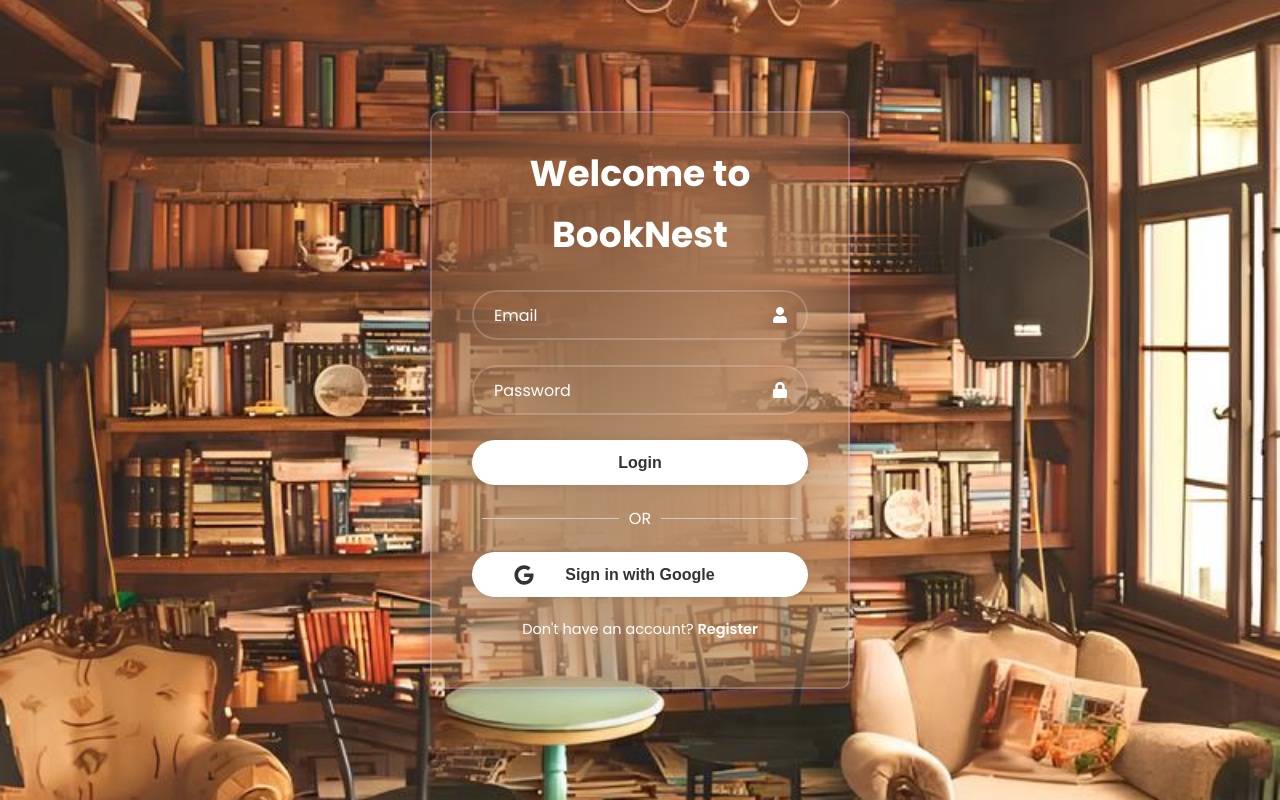
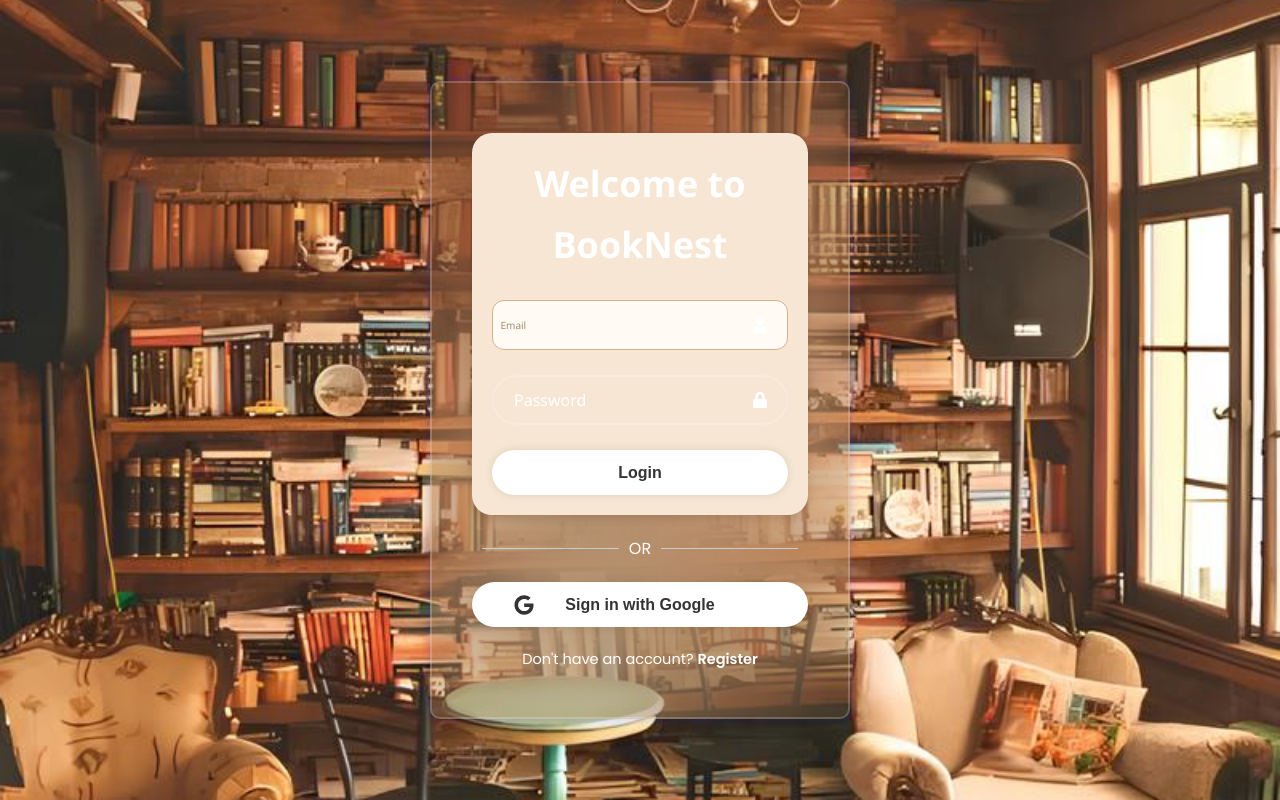
Before and after one commit to mtainaz/BookReview, a React (Create React App) app in the folder Client/bookreview_client/: page / in a window 1280 px wide. Built offline with nearby package versions, Linux system fonts and the light colour scheme; no server answers.

Commit message:
Updated the styling for the rec page

```diff
--- a/Client/bookreview_client/src/Components/BookList/BookList.jsx
+++ b/Client/bookreview_client/src/Components/BookList/BookList.jsx
@@ -29,7 +29,7 @@
       <NavBar />
       <section className='booklist'>
         <div className='container'>
-          <button type='button' className='flex flex-c back-btn' onClick={() => navigate("/welcome")}>
+          <button type='button' className='flex flex-c back-btn' onClick={() => isbnSearch? navigate("/recs") : navigate("/welcome")}>
             <FaArrowLeft size = {22} />
             <span className='fs-18 fw-6'>Go Back</span>
           </button>
--- a/Client/bookreview_client/src/Components/RecPage/RecPage.css
+++ b/Client/bookreview_client/src/Components/RecPage/RecPage.css
@@ -0,0 +1,46 @@
+form {
+    background-color: #f6e6d3;
+    padding: 2rem;
+    border-radius: 20px;
+    box-shadow: 0 4px 8px rgba(0, 0, 0, 0.1);
+    max-width: 700px;
+    margin: 2rem auto;
+    font-family: 'Segoe UI', sans-serif;
+  }
+
+form label {
+  display: block;
+  font-weight: bold;
+  margin-bottom: 0.5rem;
+  color: #4b2e2e;
+}
+
+form input[type="text"],
+form select {
+  width: 100%;
+  padding: 0.75rem;
+  margin-bottom: 1.5rem;
+  border-radius: 12px;
+  border: 1px solid #d2b48c;
+  background-color: #fffaf3;
+  font-size: 1rem;
+}
+
+form input[type="text"]::placeholder {
+  color: #a58b6f;
+}
+
+button[type="submit"] {
+  background-color: #6b3f2e;
+  color: white;
+  padding: 0.75rem 1.5rem;
+  border: none;
+  border-radius: 12px;
+  font-size: 1rem;
+  cursor: pointer;
+  transition: background-color 0.2s ease;
+}
+
+button[type="submit"]:hover {
+  background-color: #582e21;
+}
--- a/Client/bookreview_client/src/Components/RecPage/RecPage.jsx
+++ b/Client/bookreview_client/src/Components/RecPage/RecPage.jsx
@@ -7,8 +7,9 @@
 
 const RecPage = () => {
     const [formData, setFormData] = useState({ query: "", category: "All", tone: "All"});
-    const {setResultTitle, setIsbnSearch, setIsbnList, loading} = useGlobalContext();
+    const {setResultTitle, setIsbnSearch, setIsbnList} = useGlobalContext();
     const navigate = useNavigate();
+    const [loading, setLoading] = useState(false);
 
     const handleChange = (e) => {
         const {name, value} = e.target;
@@ -17,6 +18,7 @@
 
     const handleSubmit = async (e) => {
         e.preventDefault();
+        setLoading(true);
         setIsbnSearch(true);
 
         const response = await fetch("http://localhost:3010/run-python", {
@@ -29,11 +31,11 @@
             const data = await response.json();
             setIsbnList(data.map((book)=> book.isbn))
             setResultTitle(`Here's what we found for "${formData.query}"`);
-            // const isbn_list=data.map((book)=> book.isbn)
-            // console.log(isbn_list)
+            setLoading(false);
             navigate("/book");
         } else {
             console.error("Request failed with status:", response.status);
+            setLoading(false);
         }
     };
 
--- a/Client/bookreview_client/src/context.js
+++ b/Client/bookreview_client/src/context.js
@@ -34,7 +34,9 @@
                     });
 
                     setBooks(newBooks);
-                    console.log(newBooks)
+                } else {
+                    setBooks([]);
+                    setResultTitle(`Sorry, no results were found for "${searchTerm}". Try another search!`);
                 }
             } else {
                 if (searchTerm) {
@@ -57,7 +59,6 @@
                         });
 
                         setBooks(newBooks);
-                        // console.log(newBooks)
 
                         if(newBooks.length > 0){
                             setResultTitle(`Here's what we found for "${searchTerm}"`);
```
